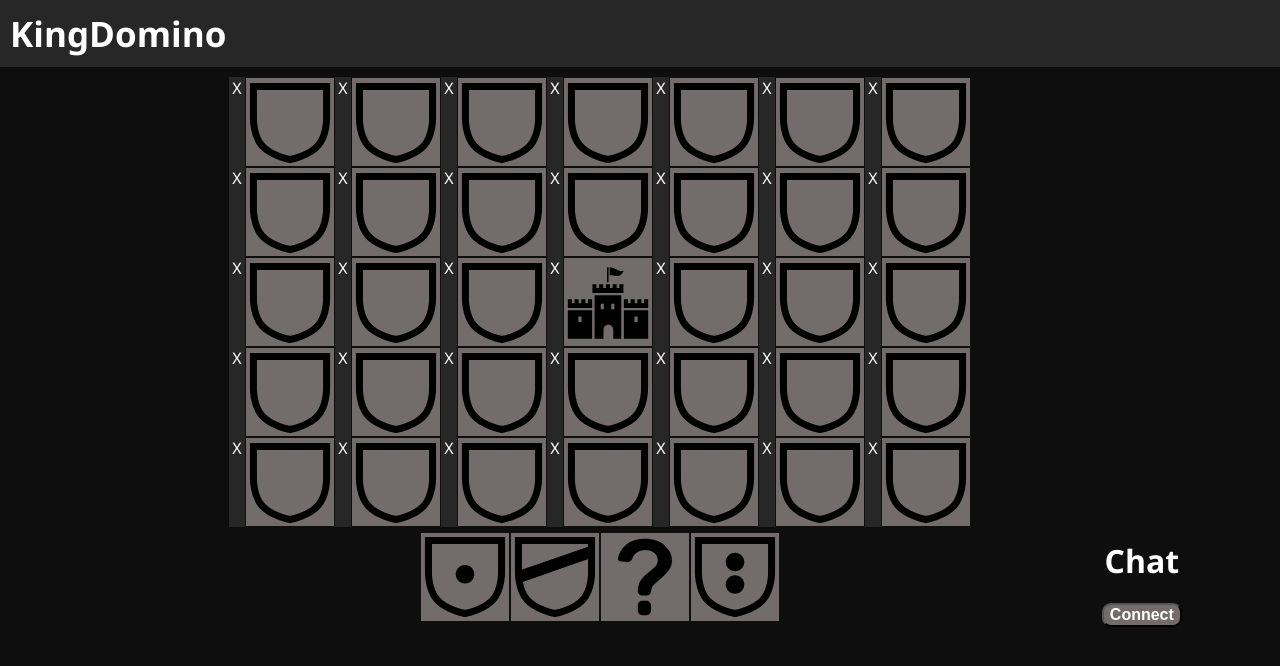
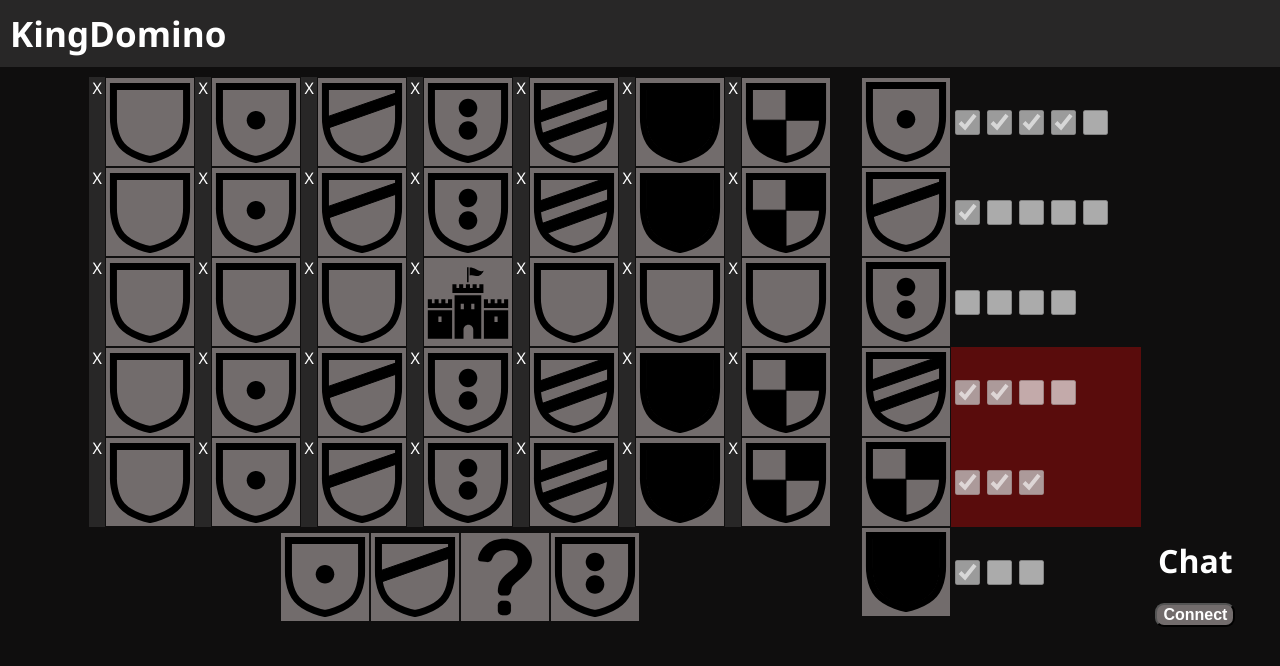
Before and after one commit to lozanov95/kingdomino, a React (Vite) app in the folder gameclient/: page / in a window 1280 px wide. Shown: the top 666 px of the page. Built offline with nearby package versions, Linux system fonts and the light colour scheme.

Commit message:
added basic bonusboard implementation

```diff
--- a/gameclient/src/App.tsx
+++ b/gameclient/src/App.tsx
@@ -1,16 +1,14 @@
-import { useState } from 'react'
-import reactLogo from './assets/react.svg'
 import Chat from './components/chat'
 import Game from './components/game'
 import Navigation from './components/nav'
+import BonusBoard from './components/bonusboard'
 
 function App() {
-
-
   return (
     <div className="app">
       <Navigation />
       <Game />
+      <BonusBoard />
       <Chat />
     </div>
   )
--- a/gameclient/src/api/api.tsx
+++ b/gameclient/src/api/api.tsx
@@ -1,10 +1,12 @@
+import { Badge } from "../components/common"
+
 export function getBoard() {
     const board = [
-        [0, 0, 0, 0, 0, 0, 0],
-        [0, 0, 0, 0, 0, 0, 0],
+        [0, 2, 3, 4, 5, 6, 7],
+        [0, 2, 3, 4, 5, 6, 7],
         [0, 0, 0, 1, 0, 0, 0],
-        [0, 0, 0, 0, 0, 0, 0],
-        [0, 0, 0, 0, 0, 0, 0]
+        [0, 2, 3, 4, 5, 6, 7],
+        [0, 2, 3, 4, 5, 6, 7],
     ]
 
     return board
@@ -15,3 +17,28 @@
 
     return dices
 }
+
+export function getBonus() {
+    const bonus = [
+        {
+            badge: Badge.DOT, requiredChecks: 5, currentChecks: 4, eligible: true
+        },
+        {
+            badge: Badge.LINE, requiredChecks: 5, currentChecks: 1, eligible: true
+        },
+        {
+            badge: Badge.DOUBLEDOT, requiredChecks: 4, currentChecks: 0, eligible: true
+        },
+        {
+            badge: Badge.DOUBLELINE, requiredChecks: 4, currentChecks: 2, eligible: false
+        },
+        {
+            badge: Badge.CHECKED, requiredChecks: 3, currentChecks: 3, eligible: false
+        },
+        {
+            badge: Badge.FILLED, requiredChecks: 3, currentChecks: 1, eligible: true
+        },
+    ]
+
+    return bonus
+}
--- /dev/null
+++ b/gameclient/src/components/bonusboard.tsx
@@ -0,0 +1,44 @@
+import { Cell } from "./game"
+import { getBadgeIcon } from "./common"
+import { getBonus } from "../api/api"
+import { useEffect, useState } from "react";
+
+function BonusBoard() {
+    const bonus = getBonus();
+
+    return (
+        <div className="bonusboard">
+            {bonus.map(({ badge, currentChecks, requiredChecks, eligible }, idx) => {
+                return <BonusCell key={idx} imgSrc={getBadgeIcon(badge)} currentChecks={currentChecks} requiredChecks={requiredChecks} eligible={eligible} />
+            })}
+        </div>
+    )
+}
+
+function BonusCell({ imgSrc, currentChecks, requiredChecks, eligible }: { imgSrc: string, currentChecks: number, requiredChecks: number, eligible: boolean }) {
+    const [elements, setElements] = useState<JSX.Element[]>([])
+    const [elClass, setElClass] = useState("")
+
+    useEffect(() => {
+        setElClass(eligible ? "" : " ineligible")
+
+        const els = Array.from(Array(requiredChecks)).map((_, idx) => {
+
+            if (idx < currentChecks) {
+                return <input key={idx} className="bonus-checkbox" type="checkbox" disabled checked />
+            }
+            return <input key={idx} className="bonus-checkbox" type="checkbox" disabled />
+        })
+
+        setElements(els)
+    }, [currentChecks, eligible])
+
+    return (
+        <div className={"bonus-cell" + elClass}>
+            <Cell imgSrc={imgSrc} />
+            {elements}
+        </div>
+    )
+}
+
+export default BonusBoard
--- /dev/null
+++ b/gameclient/src/components/common.tsx
@@ -0,0 +1,47 @@
+import badgeEmpty from "../assets/empty.svg"
+import badgeCastle from "../assets/castle.svg"
+import badgeChecked from "../assets/checked.svg"
+import badgeFilled from "../assets/filled.svg"
+import badgeDot from "../assets/dot.svg"
+import badgeDoubleDot from "../assets/doubledot.svg"
+import badgeLine from "../assets/line.svg"
+import badgeDoubleLine from "../assets/doubleline.svg"
+import badgeQuestion from "../assets/question.svg"
+
+
+export enum Badge {
+    EMPTY = 0,
+    CASTLE,
+    DOT,
+    LINE,
+    DOUBLEDOT,
+    DOUBLELINE,
+    FILLED,
+    CHECKED,
+    QUESTIONMARK,
+}
+
+export function getBadgeIcon(id: number) {
+    switch (id) {
+        case Badge.EMPTY:
+            return badgeEmpty
+        case Badge.CASTLE:
+            return badgeCastle
+        case Badge.DOT:
+            return badgeDot
+        case Badge.LINE:
+            return badgeLine
+        case Badge.DOUBLEDOT:
+            return badgeDoubleDot
+        case Badge.DOUBLELINE:
+            return badgeDoubleLine
+        case Badge.FILLED:
+            return badgeFilled
+        case Badge.CHECKED:
+            return badgeChecked
+        case Badge.QUESTIONMARK:
+            return badgeQuestion
+        default:
+            return ""
+    }
+}
--- a/gameclient/src/components/game.tsx
+++ b/gameclient/src/components/game.tsx
@@ -1,26 +1,7 @@
 import { useEffect, useState } from "react"
 import { getBoard, getDices } from "../api/api"
-import badgeEmpty from "../assets/empty.svg"
-import badgeCastle from "../assets/castle.svg"
-import badgeChecked from "../assets/checked.svg"
-import badgeFilled from "../assets/filled.svg"
-import badgeDot from "../assets/dot.svg"
-import badgeDoubleDot from "../assets/doubledot.svg"
-import badgeLine from "../assets/line.svg"
-import badgeDoubleLine from "../assets/doubleline.svg"
-import badgeQuestion from "../assets/question.svg"
+import { getBadgeIcon } from "./common"
 
-enum Badge {
-    EMPTY = 0,
-    CASTLE,
-    DOT,
-    LINE,
-    DOUBLEDOT,
-    DOUBLELINE,
-    FILLED,
-    CHECKED,
-    QUESTIONMARK,
-}
 
 function Game() {
     return (
@@ -31,30 +12,7 @@
     )
 }
 
-function GetBadgeIcon(id: number) {
-    switch (id) {
-        case Badge.EMPTY:
-            return badgeEmpty
-        case Badge.CASTLE:
-            return badgeCastle
-        case Badge.DOT:
-            return badgeDot
-        case Badge.LINE:
-            return badgeLine
-        case Badge.DOUBLEDOT:
-            return badgeDoubleDot
-        case Badge.DOUBLELINE:
-            return badgeDoubleLine
-        case Badge.FILLED:
-            return badgeFilled
-        case Badge.CHECKED:
-            return badgeChecked
-        case Badge.QUESTIONMARK:
-            return badgeQuestion
-        default:
-            break;
-    }
-}
+
 
 function Board() {
     const [board, setBoard] = useState([[0]])
@@ -77,17 +35,17 @@
     return (
         <div className="row">
             {props.elements.map((el, idx) => {
-                return <Cell key={idx} nobles={1} badge={GetBadgeIcon(el) || ""} />
+                return <BoardCell key={idx} nobles={1} badge={getBadgeIcon(el)} />
             })}
         </div>
     )
 }
 
-function Cell(props: { badge: string, nobles: number }) {
+function BoardCell(props: { badge: string, nobles: number }) {
     return (
         <div className="boardCell">
             <Nobles amount={1} />
-            <div className="cell"><img src={props.badge}></img></div>
+            <Cell imgSrc={props.badge} />
         </div >
     )
 }
@@ -103,16 +61,16 @@
     return (
         <div className="dice-section">
             {dices.map((dice, idx) => {
-                return <Dice key={idx} value={dice} />
+                return <Cell key={idx} imgSrc={getBadgeIcon(dice)} />
             })}
         </div>
     )
 }
 
-function Dice(props: { value: number }) {
+export function Cell({ imgSrc }: { imgSrc: string }) {
     return (
         <div className="cell">
-            <img src={GetBadgeIcon(props.value)} />
+            <img src={imgSrc} />
         </div>
     )
 }
@@ -147,4 +105,5 @@
     )
 }
 
+
 export default Game
--- a/gameclient/src/index.css
+++ b/gameclient/src/index.css
@@ -40,9 +40,9 @@
     display: grid;
     grid-template-areas:
         "nav nav nav nav nav nav nav"
-        "a a game game game c b"
-        "a a game game game c b"
-        "a a game game game chat b";
+        "a a game game bonusboard c b"
+        "a a game game bonusboard c b"
+        "a a game game bonusboard chat b";
 }
 
 .cell {
@@ -138,3 +138,23 @@
     background-color: #282727;
     text-align: initial;
 }
+
+.bonusboard {
+    grid-area: bonusboard;
+}
+
+.bonus-cell {
+    display: flex;
+    font-size: 30px;
+}
+
+.bonus-checkbox {
+    width: 25px;
+    height: 25px;
+    display: flex;
+    align-self: center;
+}
+
+.ineligible {
+    background-color: #590c0c;
+}
```
